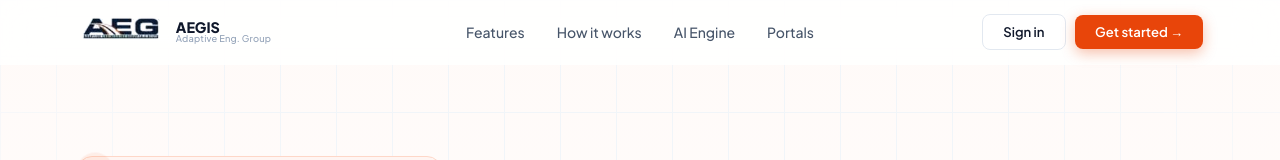
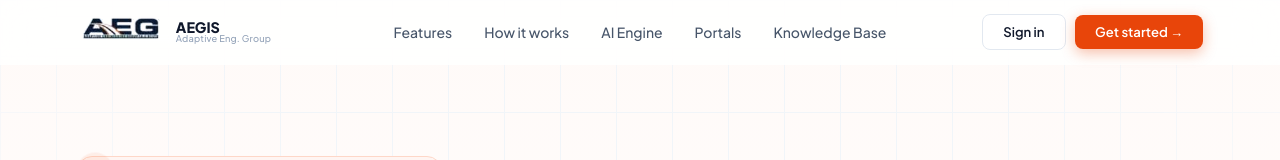
Before and after one commit to asiimweivan/aegis-ticketing, a React (Vite) app in the folder frontend-react/: page / in a window 1280 px wide. Shown: the top 160 px of the page. Built offline with nearby package versions, Linux system fonts and the light colour scheme; no server answers.

Commit message:
Add Knowledge Base link to Landing page nav

```diff
--- a/frontend-react/src/pages/Landing.jsx
+++ b/frontend-react/src/pages/Landing.jsx
@@ -185,6 +185,7 @@ export default function Landing() {
           {[['#features','Features'],['#how','How it works'],['#ai','AI Engine'],['#portals','Portals']].map(([h,l]) => (
             <a key={h} href={h} className="nav-link">{l}</a>
           ))}
+          <Link to="/knowledge-base" className="nav-link">Knowledge Base</Link>
         </div>
 
         <div style={{ display: 'flex', gap: '0.6rem', alignItems: 'center' }}>
```
